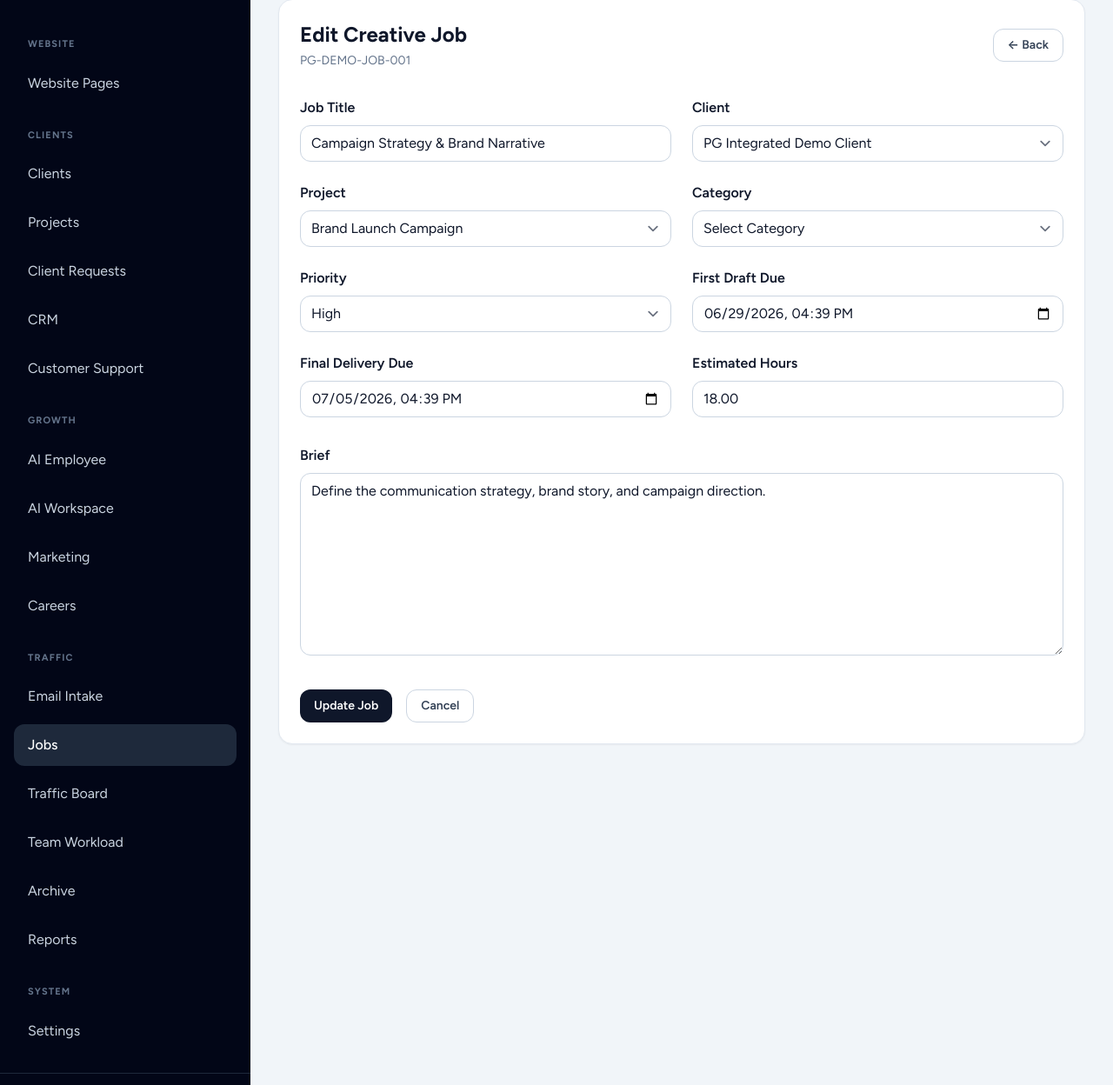
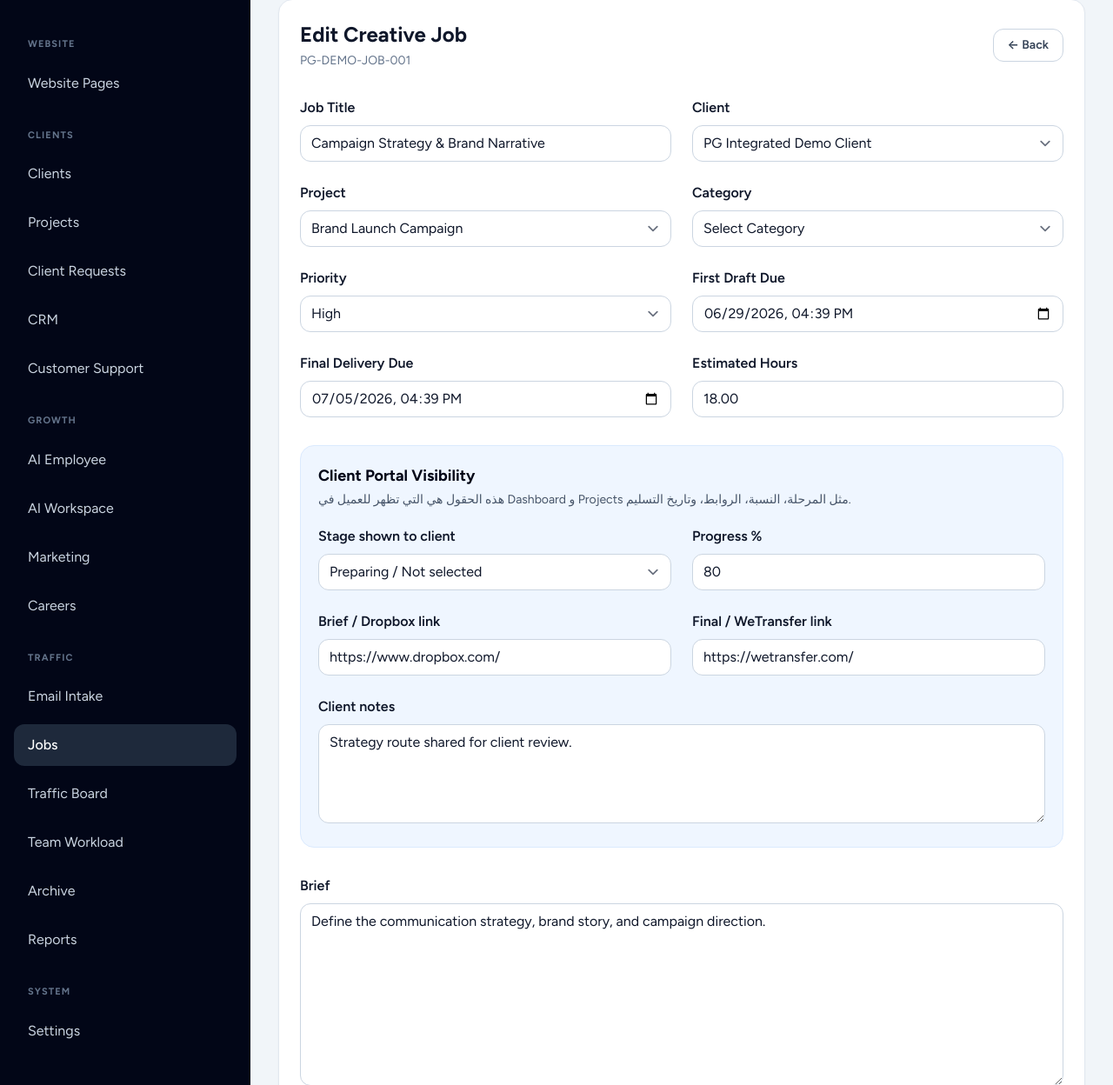
Before and after one commit to montherziyad/pg-integrated, a Laravel app: page /jobs/1/edit in a window 1280 px wide. Shown: the part 137-1385 px from the top of the page at 87% size. Run offline with Laravel 12, Linux system fonts and the light colour scheme; the visitor is signed in with stand-in values (Sample User, id 1); data comes from the database, SQL or seed files in the repository; data that the repository does not hold is empty; style sheets or scripts are compiled from the project's sources.

Commit message:
Add client portal delivery link controls to job edit

```diff
--- a/app/Http/Controllers/JobController.php
+++ b/app/Http/Controllers/JobController.php
@@ -10,6 +10,7 @@ use App\Models\JobStatus;
 use App\Models\Project;
 use App\Models\Team;
 use App\Models\User;
+use App\Models\WorkflowStage;
 use App\Modules\Jobs\Requests\AssignJobRequest;
 use App\Modules\Jobs\Requests\StoreJobRequest;
 use App\Modules\Jobs\Requests\UpdateJobRequest;
@@ -110,6 +111,7 @@ class JobController extends Controller
             'projects' => Project::orderBy('name')->get(),
             'categories' => JobCategory::orderBy('name')->get(),
             'statuses' => JobStatus::orderBy('sort_order')->get(),
+            'workflowStages' => WorkflowStage::orderBy('sort_order')->get(),
         ]);
     }
 
--- a/app/Modules/Jobs/Requests/StoreJobRequest.php
+++ b/app/Modules/Jobs/Requests/StoreJobRequest.php
@@ -22,6 +22,11 @@ class StoreJobRequest extends FormRequest
             'first_draft_due_at' => ['nullable', 'date'],
             'final_due_at' => ['nullable', 'date'],
             'estimated_hours' => ['nullable', 'numeric', 'min:0'],
+            'current_workflow_stage_id' => ['nullable', 'exists:workflow_stages,id'],
+            'completion_percentage' => ['nullable', 'integer', 'min:0', 'max:100'],
+            'client_notes' => ['nullable', 'string'],
+            'dropbox_folder_path' => ['nullable', 'string', 'max:1000'],
+            'final_delivery_path' => ['nullable', 'string', 'max:1000'],
             'brief' => ['nullable', 'string'],
             'attachments.*' => ['nullable', 'file', 'max:51200'],
         ];
--- a/resources/views/jobs/edit.blade.php
+++ b/resources/views/jobs/edit.blade.php
@@ -29,6 +29,41 @@
                         <div><label class="block mb-2 font-semibold">Final Delivery Due</label><input name="final_due_at" type="datetime-local" value="{{ old('final_due_at', $job->final_due_at?->format('Y-m-d\\TH:i')) }}" class="w-full rounded-xl border-slate-300"></div>
                         <div><label class="block mb-2 font-semibold">Estimated Hours</label><input name="estimated_hours" type="number" step="0.5" min="0" value="{{ old('estimated_hours', $job->estimated_hours) }}" class="w-full rounded-xl border-slate-300"></div>
                     </div>
+
+                    <div class="mt-8 rounded-2xl border border-blue-100 bg-blue-50 p-5">
+                        <div class="mb-5">
+                            <h3 class="text-lg font-bold text-slate-950">Client Portal Visibility</h3>
+                            <p class="mt-1 text-sm text-slate-600">هذه الحقول هي التي تظهر للعميل في Dashboard و Projects مثل المرحلة، النسبة، الروابط، وتاريخ التسليم.</p>
+                        </div>
+                        <div class="grid grid-cols-1 md:grid-cols-2 gap-6">
+                            <div>
+                                <label class="block mb-2 font-semibold">Stage shown to client</label>
+                                <select name="current_workflow_stage_id" class="w-full rounded-xl border-slate-300">
+                                    <option value="">Preparing / Not selected</option>
+                                    @foreach($workflowStages as $stage)
+                                        <option value="{{ $stage->id }}" @selected((string) old('current_workflow_stage_id', $job->current_workflow_stage_id) === (string) $stage->id)>{{ $stage->name }}</option>
+                                    @endforeach
+                                </select>
+                            </div>
+                            <div>
+                                <label class="block mb-2 font-semibold">Progress %</label>
+                                <input name="completion_percentage" type="number" min="0" max="100" value="{{ old('completion_percentage', $job->completion_percentage) }}" class="w-full rounded-xl border-slate-300">
+                            </div>
+                            <div>
+                                <label class="block mb-2 font-semibold">Brief / Dropbox link</label>
+                                <input name="dropbox_folder_path" value="{{ old('dropbox_folder_path', $job->dropbox_folder_path) }}" placeholder="https://www.dropbox.com/..." class="w-full rounded-xl border-slate-300">
+                            </div>
+                            <div>
+                                <label class="block mb-2 font-semibold">Final / WeTransfer link</label>
+                                <input name="final_delivery_path" value="{{ old('final_delivery_path', $job->final_delivery_path) }}" placeholder="https://wetransfer.com/..." class="w-full rounded-xl border-slate-300">
+                            </div>
+                        </div>
+                        <div class="mt-6">
+                            <label class="block mb-2 font-semibold">Client notes</label>
+                            <textarea name="client_notes" rows="4" class="w-full rounded-xl border-slate-300" placeholder="Short note visible internally and ready for client-facing updates.">{{ old('client_notes', $job->client_notes) }}</textarea>
+                        </div>
+                    </div>
+
                     <div class="mt-8"><label class="block mb-2 font-semibold">Brief</label><textarea name="brief" rows="8" class="w-full rounded-xl border-slate-300">{{ old('brief', $job->brief) }}</textarea></div>
                     <div class="mt-8 flex gap-4"><button class="pg-btn-primary">Update Job</button><a href="{{ route('jobs.show', $job) }}" class="pg-btn-secondary">Cancel</a></div>
                 </div>
```
